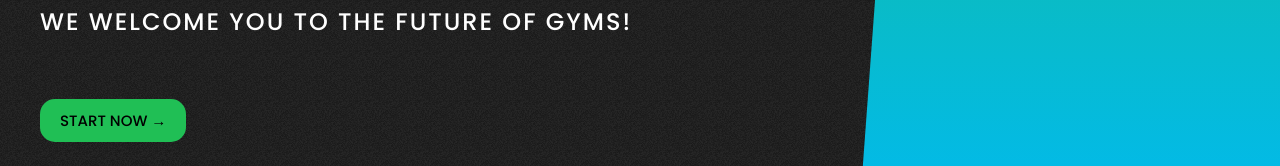
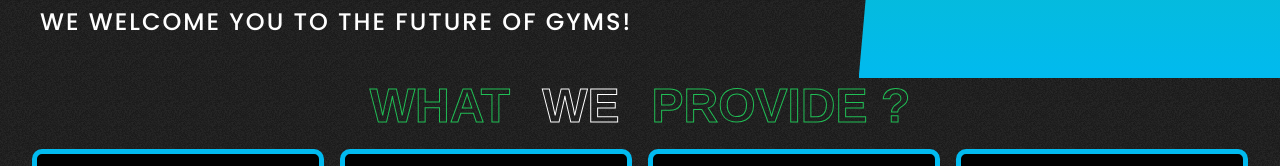
Before and after one commit to pesto-students/easy-manage-frontend-team3-jesus, a React (Create React App) app in the folder jymspace-frontend/: page / in a window 1280 px wide. Shown: the part 634-800 px from the top of the page. Built offline with nearby package versions, Linux system fonts and the light colour scheme.

Commit message:
some changes

```diff
--- a/jymspace-frontend/src/components/Hero/Hero.jsx
+++ b/jymspace-frontend/src/components/Hero/Hero.jsx
@@ -33,9 +33,9 @@ const Hero = () => {
           <div>
             <span>We welcome you to the future of gyms!</span>
             {/*HERO BUTTON*/}
-            <div className="hero-button">
-              <button className="btn">START NOW &#8594;</button>
-            </div>
+           {/* <div className="hero-button">
+              <button className="btn">GET A QUOTE &#8594;</button>
+  </div> */}
           </div>
         </div>
       </div>
```
